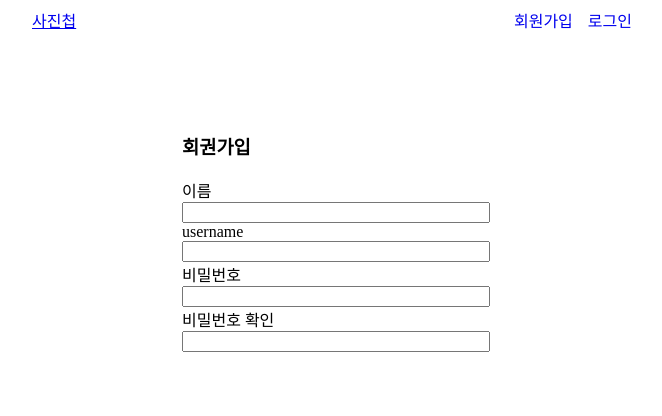
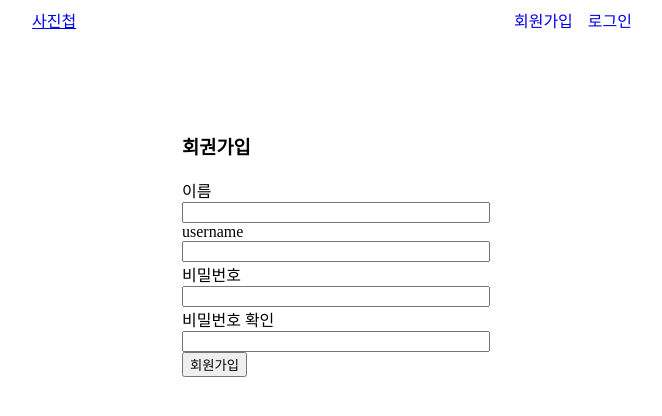
Before and after one commit to hermin9804/image_upload, a React (Create React App) app in the folder client/: page /auth/register in a window 1280 px wide. Shown: the top 416 px of the page, without its empty margins (308-970 px from the left). Built offline with nearby package versions, Linux system fonts and the light colour scheme; no server answers; the HTML template or start-up script is replaced by a standard one.

Commit message:
s6: 회원가입 api 호출하기

```diff
--- a/client/src/pages/RegisterPage.js
+++ b/client/src/pages/RegisterPage.js
@@ -1,11 +1,38 @@
 import React, { useState } from "react";
 import CustomInput from "../components/CustomInput";
+import { toast } from "react-toastify";
+import axios from "axios";
 
 const RegisterPage = () => {
   const [name, setName] = useState("");
   const [username, setUsername] = useState("");
   const [password, setPassword] = useState("");
   const [passwordCheck, setPasswordCheck] = useState("");
+
+  const submitHandler = async (e) => {
+    try {
+      e.preventDefault();
+      console.log(name, username, password, passwordCheck);
+      if (username.length < 3)
+        throw new Error("username	은 3글자 이상이어야 합니다.");
+      if (password.length < 6)
+        throw new Error("password	은 6글자 이상이어야 합니다.");
+      if (password !== passwordCheck)
+        throw new Error("비밀번호가 일치하지 않습니다.");
+
+      const res = await axios.post("/users/register", {
+        name,
+        username,
+        password,
+      });
+      console.log(res);
+
+      toast.success("회원가입 성공");
+    } catch (error) {
+      console.error(error);
+      toast.error(error.message);
+    }
+  };
 
   return (
     <div
@@ -17,7 +44,7 @@ const RegisterPage = () => {
       }}
     >
       <h3> 회권가입</h3>
-      <form>
+      <form onSubmit={submitHandler}>
         <CustomInput label="이름" value={name} setValue={setName} />
         <CustomInput label="username" value={username} setValue={setUsername} />
         <CustomInput
@@ -32,6 +59,7 @@ const RegisterPage = () => {
           setValue={setPasswordCheck}
           type="password"
         />
+        <button type="submit">회원가입</button>
       </form>
     </div>
   );
```
